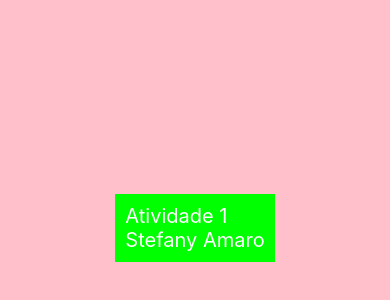
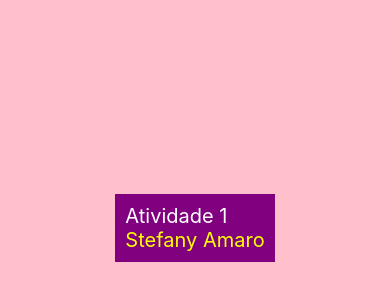
Before and after one commit to stefanyamaro/aula_expo_0, a React Native app: screen / in a window 390 px wide. Shown: the part 194-494 px from the top of the page. Built offline with nearby package versions, Linux system fonts and the light colour scheme.

Commit message:
aula 15_3

```diff
--- a/compenents/atividade_1/index.js
+++ b/compenents/atividade_1/index.js
@@ -6,7 +6,7 @@ function Atividade_1 () {
     return (
     <View style={styles.container}>
         <Text style= {styles.texto}>Atividade 1</Text>
-        <Text style= {styles.texto}>Stefany Amaro</Text>
+        <Text style= {styles.text}>Stefany Amaro</Text>
     </View>
     );
 }
--- a/compenents/atividade_1/styles.js
+++ b/compenents/atividade_1/styles.js
@@ -2,7 +2,7 @@ import { StyleSheet } from 'react-native';
 
 const styles = StyleSheet.create({
  container:{
-    backgroundColor: '#0f0',
+    backgroundColor: 'purple',
     padding:10,
  },
  texto:{
@@ -10,6 +10,11 @@ const styles = StyleSheet.create({
     fontSize:20,
 },
 
+text:{
+   color:'yellow',
+   fontSize:20,
+},
+
 });
 
 export default styles;
```
